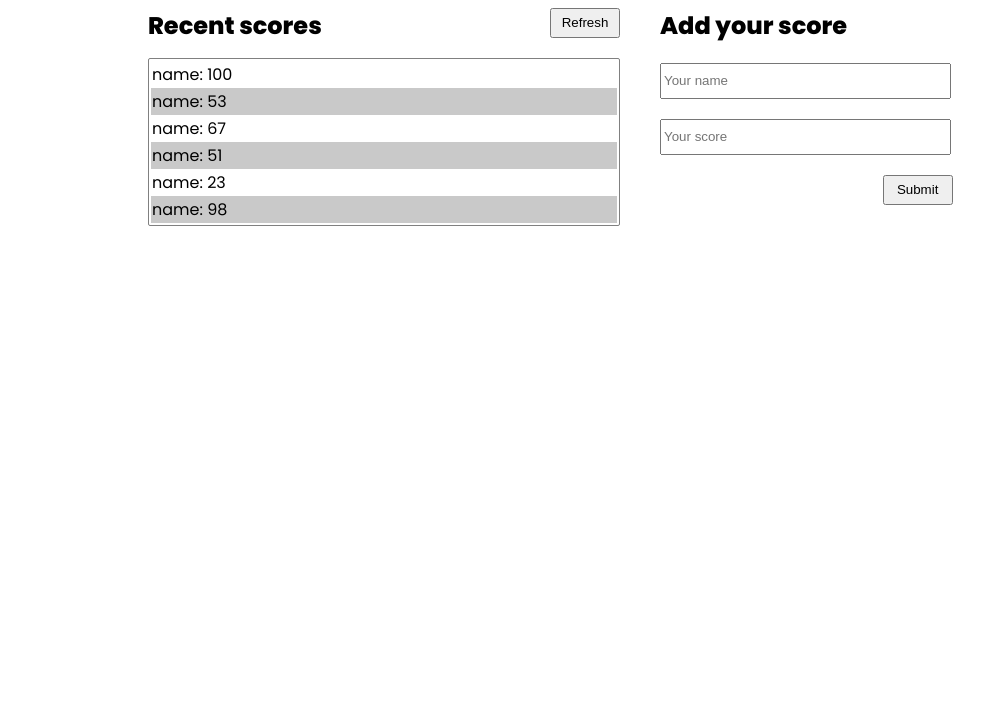
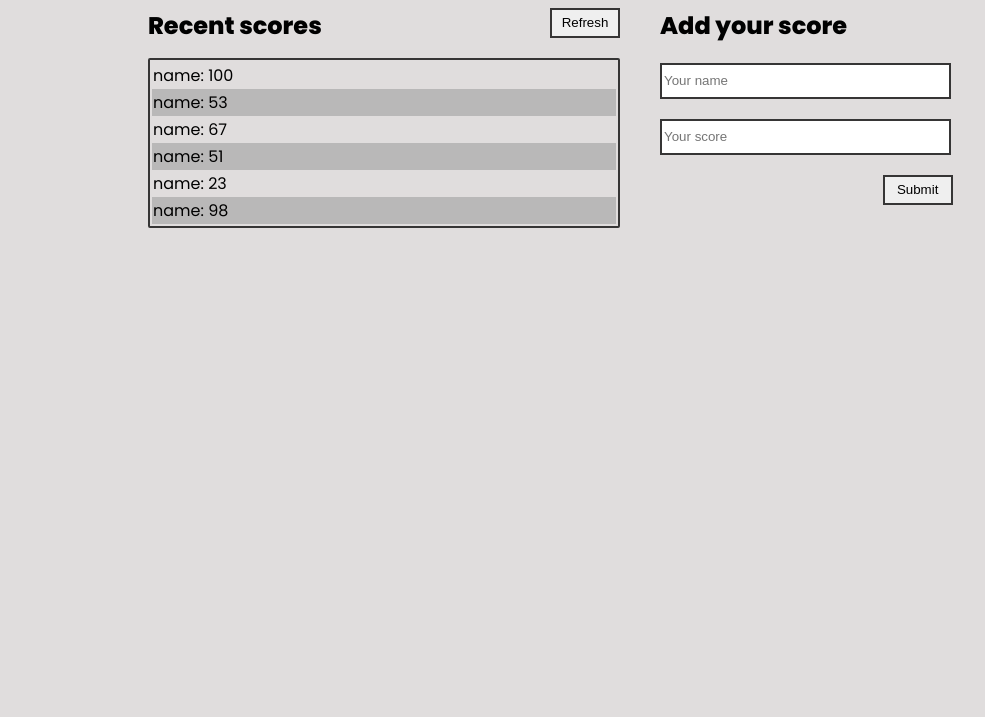
Before and after one commit to 1GORDON/Leaderboard, a website built with webpack: page src/index.html in a window 1280 px wide. Shown: the part 83-800 px from the top of the page, without its empty margins (0-985 px from the left). Built offline with nearby package versions, Linux system fonts and the light colour scheme.

Commit message:
Create a laodTable.js file

```diff
--- a/src/index.html
+++ b/src/index.html
@@ -3,7 +3,7 @@
 <head>
     <meta charset="UTF-8">
     <meta name="viewport" content="width=device-width, initial-scale=1.0">
-    <link href="https://fonts.googleapis.com/css2?family=Poppins:ital,wght@0,400;0,500;0,600;0,800;1,800&display=swap" rel="stylesheet">
+    <link href="https://fonts.googleapis.com/css2?family=Poppins:ital,wght@0,400;0,500;0,600;0,800;1,800&display=swap" rel="stylesheet" crossorigin="anonymous">
     <title>Leaderboard</title>
 </head>
 <body>
--- a/src/index.js
+++ b/src/index.js
@@ -1,27 +1,4 @@
+import loadTable from './loadTable';
 import './style.css';
 
-const scoreData = [
-  { name: 'name', score: 100 },
-  { name: 'name', score: 53 },
-  { name: 'name', score: 67 },
-  { name: 'name', score: 51 },
-  { name: 'name', score: 23 },
-  { name: 'name', score: 98 },
-];
-
-function loadTable() {
-  const table = document.querySelector('.scoreboard-table');
-
-  scoreData.forEach((data) => {
-    const tr = document.createElement('tr');
-    tr.className = 'table-row';
-    const td = document.createElement('td');
-    td.className = 'table-data';
-    td.innerHTML = `${data.name}: ${data.score}`;
-
-    tr.appendChild(td);
-    table.appendChild(tr);
-  });
-}
-
 loadTable();
--- /dev/null
+++ b/src/loadTable.js
@@ -0,0 +1,24 @@
+
+const scoreData = [
+  { name: 'name', score: 100 },
+  { name: 'name', score: 53 },
+  { name: 'name', score: 67 },
+  { name: 'name', score: 51 },
+  { name: 'name', score: 23 },
+  { name: 'name', score: 98 },
+];
+
+function loadTable() {
+  const table = document.querySelector('.scoreboard-table');
+  scoreData.forEach((data) => {
+    const tr = document.createElement('tr');
+    tr.className = 'table-row';
+    const td = document.createElement('td');
+    td.className = 'table-data';
+    td.innerHTML = `${data.name}: ${data.score}`;
+
+    tr.appendChild(td);
+    table.appendChild(tr);
+  });
+}
+export default loadTable;
--- a/src/style.css
+++ b/src/style.css
@@ -2,6 +2,7 @@ body {
   font-family: "Poppins", sans-serif;
   margin: 0;
   padding: 0;
+  background-color: rgb(224, 221, 221);
 }
 
 h1 {
@@ -47,6 +48,7 @@ h1 {
 .refresh,
 .submit-btn {
   width: 70px;
+  border: 2px solid rgb(54, 53, 53);
 }
 
 .submit-btn {
@@ -58,7 +60,7 @@ h1 {
 .scoreboard-table {
   width: 100%;
   margin: 20px 0;
-  border: 1px solid grey;
+  border: 2px solid rgb(54, 53, 53);
   border-radius: 2px;
 }
 
@@ -80,4 +82,5 @@ h1 {
   width: 60%;
   height: 30px;
   margin-bottom: 20px;
+  border: 2px solid rgb(54, 53, 53);
 }
```
